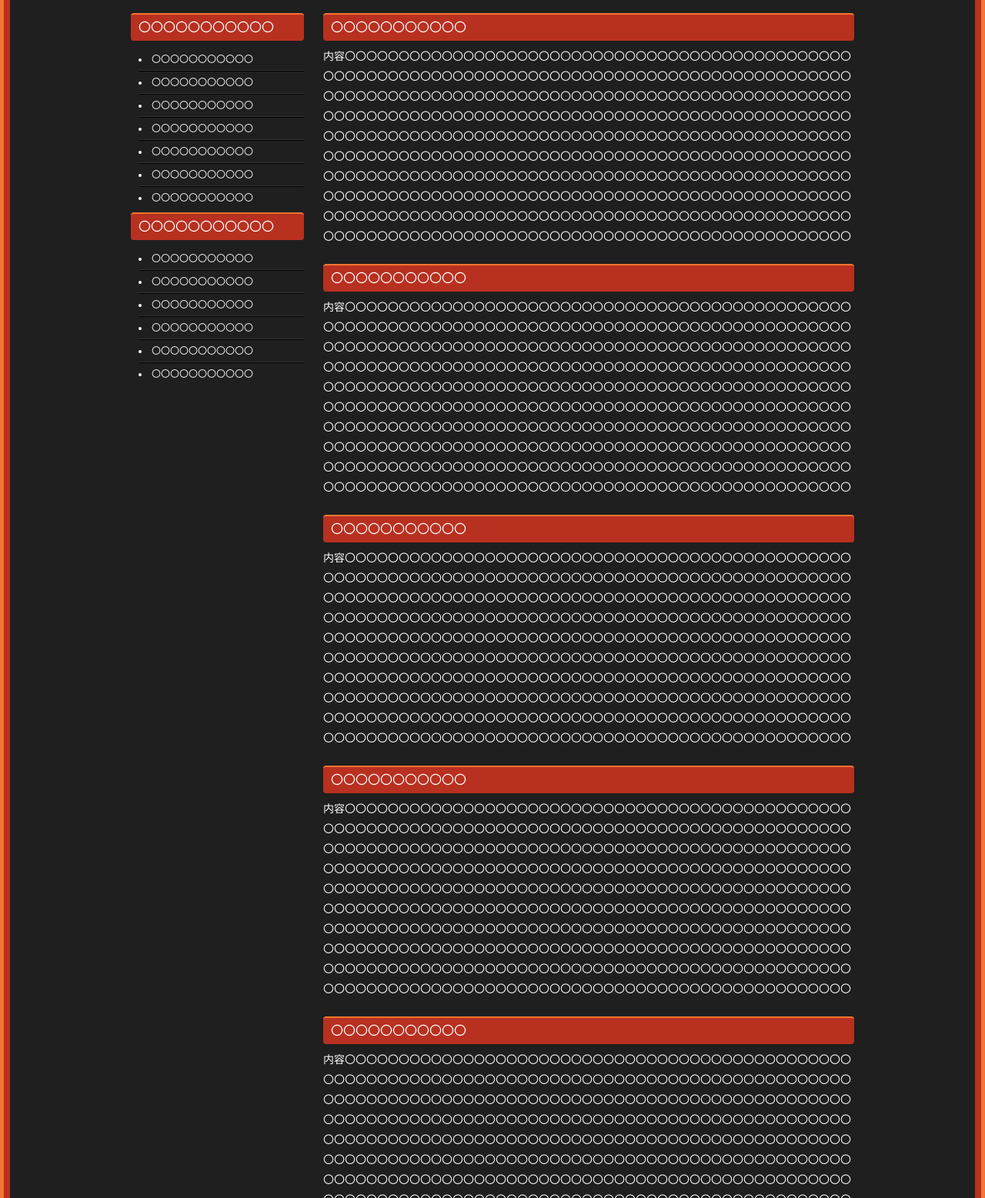
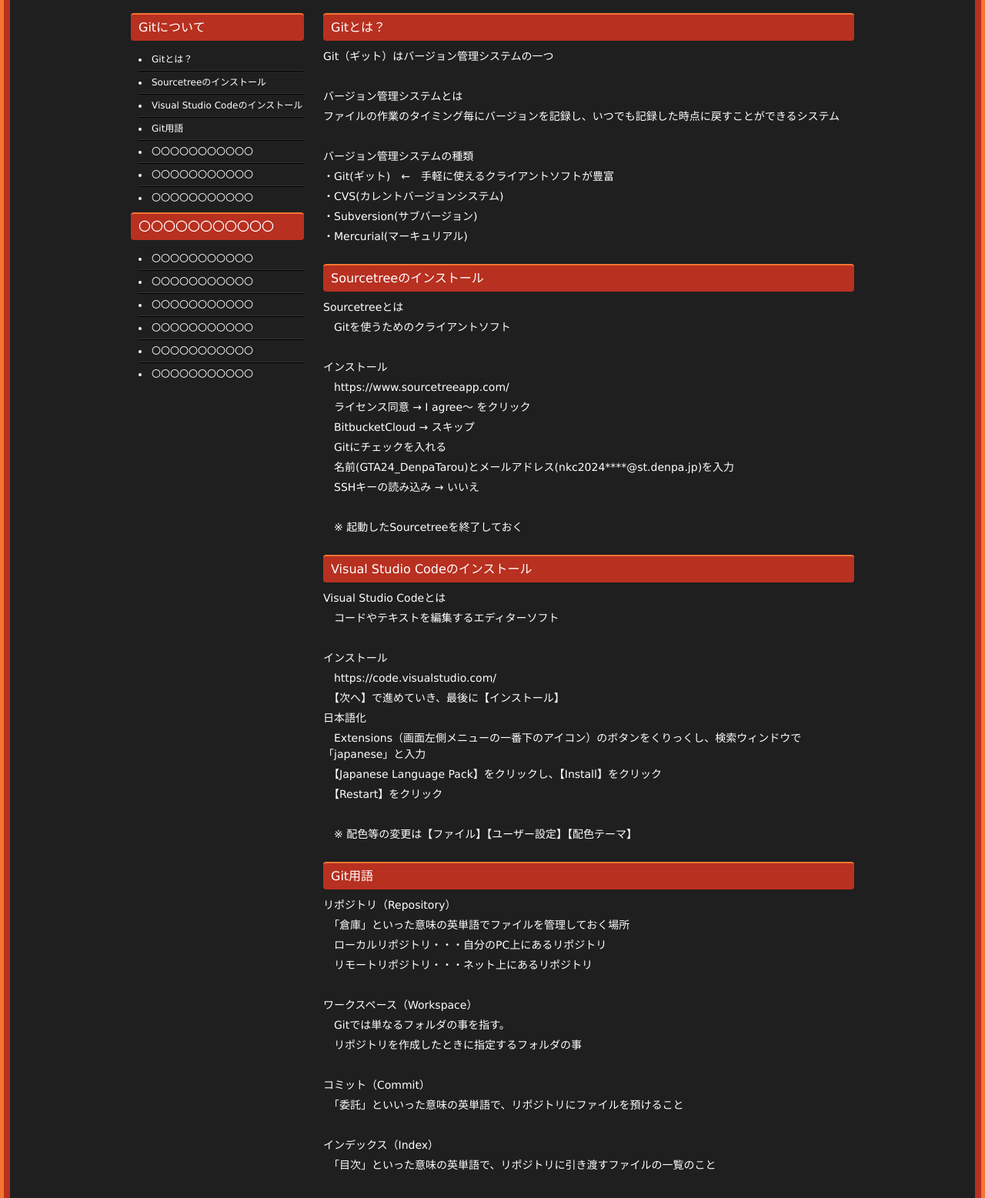
Before and after one commit to nkc-ohishi/WebSite, a plain HTML site: page github/index.html in a window 1280 px wide. Shown: the part 503-2060 px from the top of the page at 77% size. Drawn offline with nearby package versions, Linux system fonts and the light colour scheme.

Commit message:
githubページ更新

```diff
--- a/github/index.html
+++ b/github/index.html
@@ -5,7 +5,7 @@
 	<meta name="viewport" content="width=device-width, user-scalable=yes, maximum-scale=1.0, minimum-scale=1.0">
 	<meta name="description" content="Ken.D.Ohishi's WebSite">
 	<meta name="keywords" content="">
-	<title>〇〇〇〇〇〇〇〇〇〇〇</title>
+	<title>GitHub</title>
 	<link rel="stylesheet" href="../style.css" type="text/css" media="screen">
 	<!--[if lt IE 9]>
 	<script src="js/html5.js"></script>
@@ -45,7 +45,7 @@
 	  	<h1>名古屋工学院専門学校　ゲームCG学科</h1>
 		<!-- ロゴ -->
 		<div class="logo">
-			<a href="index.html">Ken.D.Ohishi's WebSite<br><span>〇〇〇〇〇〇〇〇〇〇〇</span></a>
+			<a href="index.html">Ken.D.Ohishi's WebSite<br><span>バージョン管理ツール</span></a>
 		</div>
 		<!-- / ロゴ -->
 
@@ -84,63 +84,90 @@
 <!-- コンテンツ -->
 	<section id="main">
 		<section class="content" id="menu01">
-			<h3 class="heading">〇〇〇〇〇〇〇〇〇〇〇</h3>
+			<h3 class="heading">Gitとは？</h3>
 			<article>
-				<p>内容〇〇〇〇〇〇〇〇〇〇〇〇〇〇〇〇〇〇〇〇〇〇〇〇〇〇〇〇〇〇〇〇〇〇〇〇〇〇〇〇〇〇〇〇〇〇〇</p>
-				<p>〇〇〇〇〇〇〇〇〇〇〇〇〇〇〇〇〇〇〇〇〇〇〇〇〇〇〇〇〇〇〇〇〇〇〇〇〇〇〇〇〇〇〇〇〇〇〇〇〇</p>
-				<p>〇〇〇〇〇〇〇〇〇〇〇〇〇〇〇〇〇〇〇〇〇〇〇〇〇〇〇〇〇〇〇〇〇〇〇〇〇〇〇〇〇〇〇〇〇〇〇〇〇</p>
-				<p>〇〇〇〇〇〇〇〇〇〇〇〇〇〇〇〇〇〇〇〇〇〇〇〇〇〇〇〇〇〇〇〇〇〇〇〇〇〇〇〇〇〇〇〇〇〇〇〇〇</p>
-				<p>〇〇〇〇〇〇〇〇〇〇〇〇〇〇〇〇〇〇〇〇〇〇〇〇〇〇〇〇〇〇〇〇〇〇〇〇〇〇〇〇〇〇〇〇〇〇〇〇〇</p>
-				<p>〇〇〇〇〇〇〇〇〇〇〇〇〇〇〇〇〇〇〇〇〇〇〇〇〇〇〇〇〇〇〇〇〇〇〇〇〇〇〇〇〇〇〇〇〇〇〇〇〇</p>
-				<p>〇〇〇〇〇〇〇〇〇〇〇〇〇〇〇〇〇〇〇〇〇〇〇〇〇〇〇〇〇〇〇〇〇〇〇〇〇〇〇〇〇〇〇〇〇〇〇〇〇</p>
-				<p>〇〇〇〇〇〇〇〇〇〇〇〇〇〇〇〇〇〇〇〇〇〇〇〇〇〇〇〇〇〇〇〇〇〇〇〇〇〇〇〇〇〇〇〇〇〇〇〇〇</p>
-				<p>〇〇〇〇〇〇〇〇〇〇〇〇〇〇〇〇〇〇〇〇〇〇〇〇〇〇〇〇〇〇〇〇〇〇〇〇〇〇〇〇〇〇〇〇〇〇〇〇〇</p>
-				<p>〇〇〇〇〇〇〇〇〇〇〇〇〇〇〇〇〇〇〇〇〇〇〇〇〇〇〇〇〇〇〇〇〇〇〇〇〇〇〇〇〇〇〇〇〇〇〇〇〇</p>
+				<p>Git（ギット）はバージョン管理システムの一つ</p>
+				<p>　</p>
+				<p>バージョン管理システムとは</p>
+				<p>ファイルの作業のタイミング毎にバージョンを記録し、いつでも記録した時点に戻すことができるシステム</p>
+				<p>　</p>
+				<p>バージョン管理システムの種類</p>
+				<p>・Git(ギット)　←　手軽に使えるクライアントソフトが豊富</p>
+				<p>・CVS(カレントバージョンシステム)</p>
+				<p>・Subversion(サブバージョン)</p>
+				<p>・Mercurial(マーキュリアル)</p>
 			</article>
 		</section>
 		<section class="content" id="menu02">
-			<h3 class="heading">〇〇〇〇〇〇〇〇〇〇〇</h3>
+			<h3 class="heading">Sourcetreeのインストール</h3>
 			<article>
-				<p>内容〇〇〇〇〇〇〇〇〇〇〇〇〇〇〇〇〇〇〇〇〇〇〇〇〇〇〇〇〇〇〇〇〇〇〇〇〇〇〇〇〇〇〇〇〇〇〇</p>
-				<p>〇〇〇〇〇〇〇〇〇〇〇〇〇〇〇〇〇〇〇〇〇〇〇〇〇〇〇〇〇〇〇〇〇〇〇〇〇〇〇〇〇〇〇〇〇〇〇〇〇</p>
-				<p>〇〇〇〇〇〇〇〇〇〇〇〇〇〇〇〇〇〇〇〇〇〇〇〇〇〇〇〇〇〇〇〇〇〇〇〇〇〇〇〇〇〇〇〇〇〇〇〇〇</p>
-				<p>〇〇〇〇〇〇〇〇〇〇〇〇〇〇〇〇〇〇〇〇〇〇〇〇〇〇〇〇〇〇〇〇〇〇〇〇〇〇〇〇〇〇〇〇〇〇〇〇〇</p>
-				<p>〇〇〇〇〇〇〇〇〇〇〇〇〇〇〇〇〇〇〇〇〇〇〇〇〇〇〇〇〇〇〇〇〇〇〇〇〇〇〇〇〇〇〇〇〇〇〇〇〇</p>
-				<p>〇〇〇〇〇〇〇〇〇〇〇〇〇〇〇〇〇〇〇〇〇〇〇〇〇〇〇〇〇〇〇〇〇〇〇〇〇〇〇〇〇〇〇〇〇〇〇〇〇</p>
-				<p>〇〇〇〇〇〇〇〇〇〇〇〇〇〇〇〇〇〇〇〇〇〇〇〇〇〇〇〇〇〇〇〇〇〇〇〇〇〇〇〇〇〇〇〇〇〇〇〇〇</p>
-				<p>〇〇〇〇〇〇〇〇〇〇〇〇〇〇〇〇〇〇〇〇〇〇〇〇〇〇〇〇〇〇〇〇〇〇〇〇〇〇〇〇〇〇〇〇〇〇〇〇〇</p>
-				<p>〇〇〇〇〇〇〇〇〇〇〇〇〇〇〇〇〇〇〇〇〇〇〇〇〇〇〇〇〇〇〇〇〇〇〇〇〇〇〇〇〇〇〇〇〇〇〇〇〇</p>
-				<p>〇〇〇〇〇〇〇〇〇〇〇〇〇〇〇〇〇〇〇〇〇〇〇〇〇〇〇〇〇〇〇〇〇〇〇〇〇〇〇〇〇〇〇〇〇〇〇〇〇</p>
+				<p>Sourcetreeとは</p>
+				<p>　Gitを使うためのクライアントソフト</p>
+				<p>　</p>
+				<p>インストール</p>
+				<p>　<a href="https://www.sourcetreeapp.com/"  target="_blank">https://www.sourcetreeapp.com/</a></p>
+				<p>　ライセンス同意 → I agree～ をクリック</p>
+				<p>　BitbucketCloud → スキップ</p>
+				<p>　Gitにチェックを入れる</p>
+				<p>　名前(GTA24_DenpaTarou)とメールアドレス(nkc2024****@st.denpa.jp)を入力</p>
+				<p>　SSHキーの読み込み → いいえ</p>
+				<p>　</p>
+				<p>　※ 起動したSourcetreeを終了しておく</p>
 			</article>
 		</section>
 		<section class="content" id="menu03">
-			<h3 class="heading">〇〇〇〇〇〇〇〇〇〇〇</h3>
+			<h3 class="heading">Visual Studio Codeのインストール</h3>
 			<article>
-				<p>内容〇〇〇〇〇〇〇〇〇〇〇〇〇〇〇〇〇〇〇〇〇〇〇〇〇〇〇〇〇〇〇〇〇〇〇〇〇〇〇〇〇〇〇〇〇〇〇</p>
-				<p>〇〇〇〇〇〇〇〇〇〇〇〇〇〇〇〇〇〇〇〇〇〇〇〇〇〇〇〇〇〇〇〇〇〇〇〇〇〇〇〇〇〇〇〇〇〇〇〇〇</p>
-				<p>〇〇〇〇〇〇〇〇〇〇〇〇〇〇〇〇〇〇〇〇〇〇〇〇〇〇〇〇〇〇〇〇〇〇〇〇〇〇〇〇〇〇〇〇〇〇〇〇〇</p>
-				<p>〇〇〇〇〇〇〇〇〇〇〇〇〇〇〇〇〇〇〇〇〇〇〇〇〇〇〇〇〇〇〇〇〇〇〇〇〇〇〇〇〇〇〇〇〇〇〇〇〇</p>
-				<p>〇〇〇〇〇〇〇〇〇〇〇〇〇〇〇〇〇〇〇〇〇〇〇〇〇〇〇〇〇〇〇〇〇〇〇〇〇〇〇〇〇〇〇〇〇〇〇〇〇</p>
-				<p>〇〇〇〇〇〇〇〇〇〇〇〇〇〇〇〇〇〇〇〇〇〇〇〇〇〇〇〇〇〇〇〇〇〇〇〇〇〇〇〇〇〇〇〇〇〇〇〇〇</p>
-				<p>〇〇〇〇〇〇〇〇〇〇〇〇〇〇〇〇〇〇〇〇〇〇〇〇〇〇〇〇〇〇〇〇〇〇〇〇〇〇〇〇〇〇〇〇〇〇〇〇〇</p>
-				<p>〇〇〇〇〇〇〇〇〇〇〇〇〇〇〇〇〇〇〇〇〇〇〇〇〇〇〇〇〇〇〇〇〇〇〇〇〇〇〇〇〇〇〇〇〇〇〇〇〇</p>
-				<p>〇〇〇〇〇〇〇〇〇〇〇〇〇〇〇〇〇〇〇〇〇〇〇〇〇〇〇〇〇〇〇〇〇〇〇〇〇〇〇〇〇〇〇〇〇〇〇〇〇</p>
-				<p>〇〇〇〇〇〇〇〇〇〇〇〇〇〇〇〇〇〇〇〇〇〇〇〇〇〇〇〇〇〇〇〇〇〇〇〇〇〇〇〇〇〇〇〇〇〇〇〇〇</p>
+				<p>Visual Studio Codeとは</p>
+				<p>　コードやテキストを編集するエディターソフト</p>
+				<p>　</p>
+				<p>インストール</p>
+				<p>　<a href="https://code.visualstudio.com/"  target="_blank">https://code.visualstudio.com/</a></p>
+				<p>　【次へ】で進めていき、最後に【インストール】</p>
+				<p>日本語化</p>
+				<p>　Extensions（画面左側メニューの一番下のアイコン）のボタンをくりっくし、検索ウィンドウで「japanese」と入力</p>
+				<p>　【Japanese Language Pack】をクリックし、【Install】をクリック</p>
+				<p>　【Restart】をクリック</p>
+				<p>　</p>
+				<p>　※ 配色等の変更は【ファイル】【ユーザー設定】【配色テーマ】</p>
 			</article>
 		</section>
 		<section class="content" id="menu04">
-			<h3 class="heading">〇〇〇〇〇〇〇〇〇〇〇</h3>
+			<h3 class="heading">Git用語</h3>
 			<article>
-				<p>内容〇〇〇〇〇〇〇〇〇〇〇〇〇〇〇〇〇〇〇〇〇〇〇〇〇〇〇〇〇〇〇〇〇〇〇〇〇〇〇〇〇〇〇〇〇〇〇</p>
-				<p>〇〇〇〇〇〇〇〇〇〇〇〇〇〇〇〇〇〇〇〇〇〇〇〇〇〇〇〇〇〇〇〇〇〇〇〇〇〇〇〇〇〇〇〇〇〇〇〇〇</p>
-				<p>〇〇〇〇〇〇〇〇〇〇〇〇〇〇〇〇〇〇〇〇〇〇〇〇〇〇〇〇〇〇〇〇〇〇〇〇〇〇〇〇〇〇〇〇〇〇〇〇〇</p>
-				<p>〇〇〇〇〇〇〇〇〇〇〇〇〇〇〇〇〇〇〇〇〇〇〇〇〇〇〇〇〇〇〇〇〇〇〇〇〇〇〇〇〇〇〇〇〇〇〇〇〇</p>
-				<p>〇〇〇〇〇〇〇〇〇〇〇〇〇〇〇〇〇〇〇〇〇〇〇〇〇〇〇〇〇〇〇〇〇〇〇〇〇〇〇〇〇〇〇〇〇〇〇〇〇</p>
-				<p>〇〇〇〇〇〇〇〇〇〇〇〇〇〇〇〇〇〇〇〇〇〇〇〇〇〇〇〇〇〇〇〇〇〇〇〇〇〇〇〇〇〇〇〇〇〇〇〇〇</p>
-				<p>〇〇〇〇〇〇〇〇〇〇〇〇〇〇〇〇〇〇〇〇〇〇〇〇〇〇〇〇〇〇〇〇〇〇〇〇〇〇〇〇〇〇〇〇〇〇〇〇〇</p>
-				<p>〇〇〇〇〇〇〇〇〇〇〇〇〇〇〇〇〇〇〇〇〇〇〇〇〇〇〇〇〇〇〇〇〇〇〇〇〇〇〇〇〇〇〇〇〇〇〇〇〇</p>
-				<p>〇〇〇〇〇〇〇〇〇〇〇〇〇〇〇〇〇〇〇〇〇〇〇〇〇〇〇〇〇〇〇〇〇〇〇〇〇〇〇〇〇〇〇〇〇〇〇〇〇</p>
-				<p>〇〇〇〇〇〇〇〇〇〇〇〇〇〇〇〇〇〇〇〇〇〇〇〇〇〇〇〇〇〇〇〇〇〇〇〇〇〇〇〇〇〇〇〇〇〇〇〇〇</p>
+				<p>リポジトリ（Repository）</p>
+				<p>　「倉庫」といった意味の英単語でファイルを管理しておく場所</p>
+				<p>　ローカルリポジトリ・・・自分のPC上にあるリポジトリ</p>
+				<p>　リモートリポジトリ・・・ネット上にあるリポジトリ</p>
+				<p>　</p>
+				<p>ワークスペース（Workspace）</p>
+				<p>　Gitでは単なるフォルダの事を指す。</p>
+				<p>　リポジトリを作成したときに指定するフォルダの事</p>
+				<p>　</p>
+				<p>コミット（Commit）</p>
+				<p>　「委託」といいった意味の英単語で、リポジトリにファイルを預けること</p>
+				<p>　</p>
+				<p>インデックス（Index）</p>
+				<p>　「目次」といった意味の英単語で、リポジトリに引き渡すファイルの一覧のこと</p>
+				<p>　</p>
+				<p>ステージング（Staging）</p>
+				<p>　「リハーサル会場」的な意味合いで、変更したファイルをインデックスに追加することを指す</p>
+				<p>　</p>
+				<p>リセット（Reset）</p>
+				<p>　作業を無かったことにする</p>
+				<p>　</p>
+				<p>ブランチ（Branch）</p>
+				<p>　「枝」という意味の英単語で、１つのファイルやプロジェクトを複数の「バージョン」に分けることを指す</p>
+				<p>　</p>
+				<p>　</p>
+				<p>　</p>
+				<p>　</p>
+				<p>　</p>
+				<p>　</p>
+				<p>　</p>
+				<p>　</p>
+				<p>　</p>
+				<p>　</p>
 			</article>
 		</section>
 		<section class="content" id="menu05">
@@ -260,12 +287,12 @@
 
 	<aside id="sub">
     <section class="grid">
-			<h3>〇〇〇〇〇〇〇〇〇〇〇</h3>
+			<h3>Gitについて</h3>
 			<ul>
-				<li><a href="index.html#menu01">〇〇〇〇〇〇〇〇〇〇〇</a></li>
-				<li><a href="index.html#menu02">〇〇〇〇〇〇〇〇〇〇〇</a></li>
-				<li><a href="index.html#menu03">〇〇〇〇〇〇〇〇〇〇〇</a></li>
-				<li><a href="index.html#menu04">〇〇〇〇〇〇〇〇〇〇〇</a></li>
+				<li><a href="index.html#menu01">Gitとは？</a></li>
+				<li><a href="index.html#menu02">Sourcetreeのインストール</a></li>
+				<li><a href="index.html#menu03">Visual Studio Codeのインストール</a></li>
+				<li><a href="index.html#menu04">Git用語</a></li>
 				<li><a href="index.html#menu05">〇〇〇〇〇〇〇〇〇〇〇</a></li>
 				<li><a href="index.html#menu06">〇〇〇〇〇〇〇〇〇〇〇</a></li>
 				<li><a href="index.html#menu07">〇〇〇〇〇〇〇〇〇〇〇</a></li>
```
